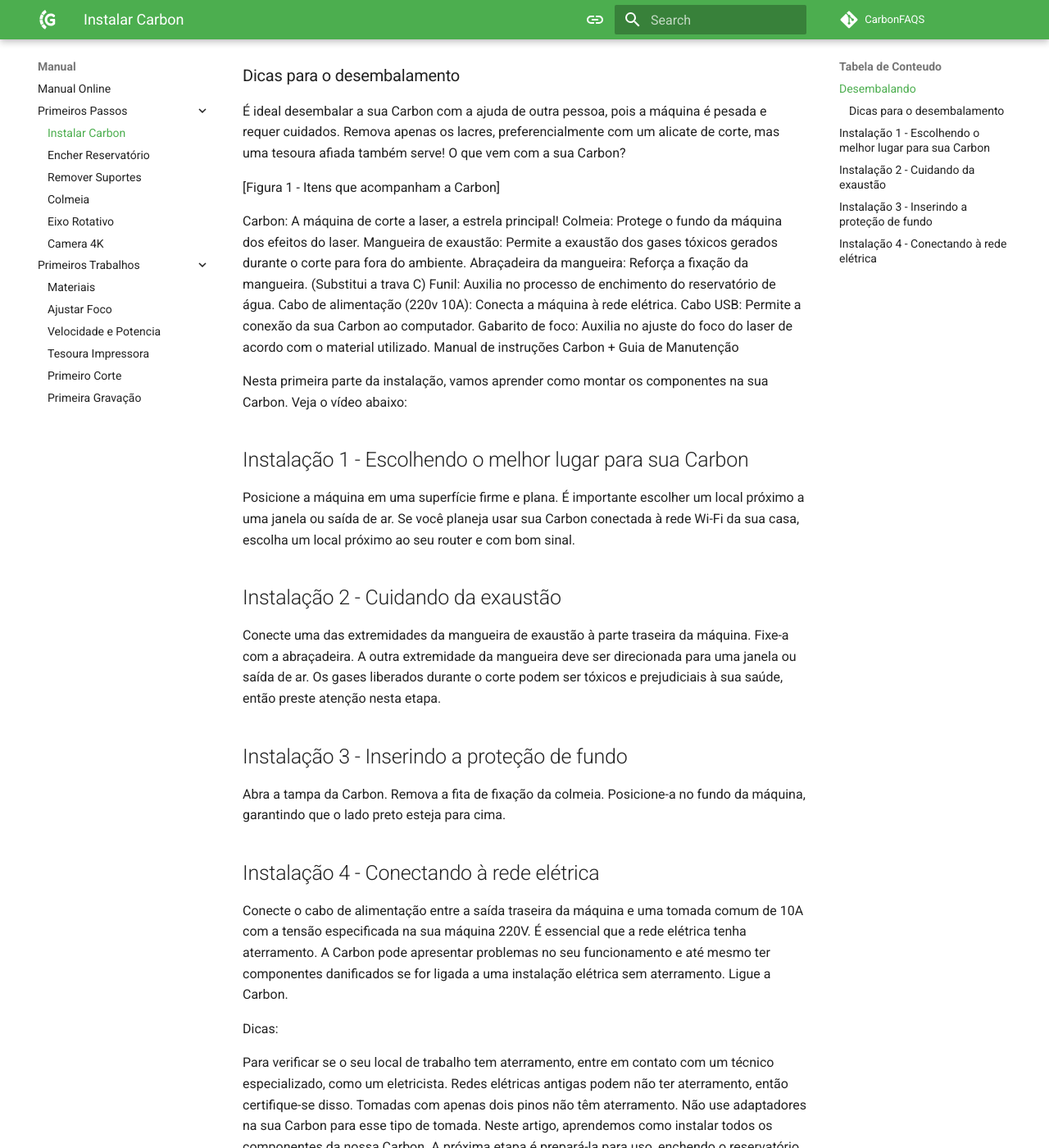
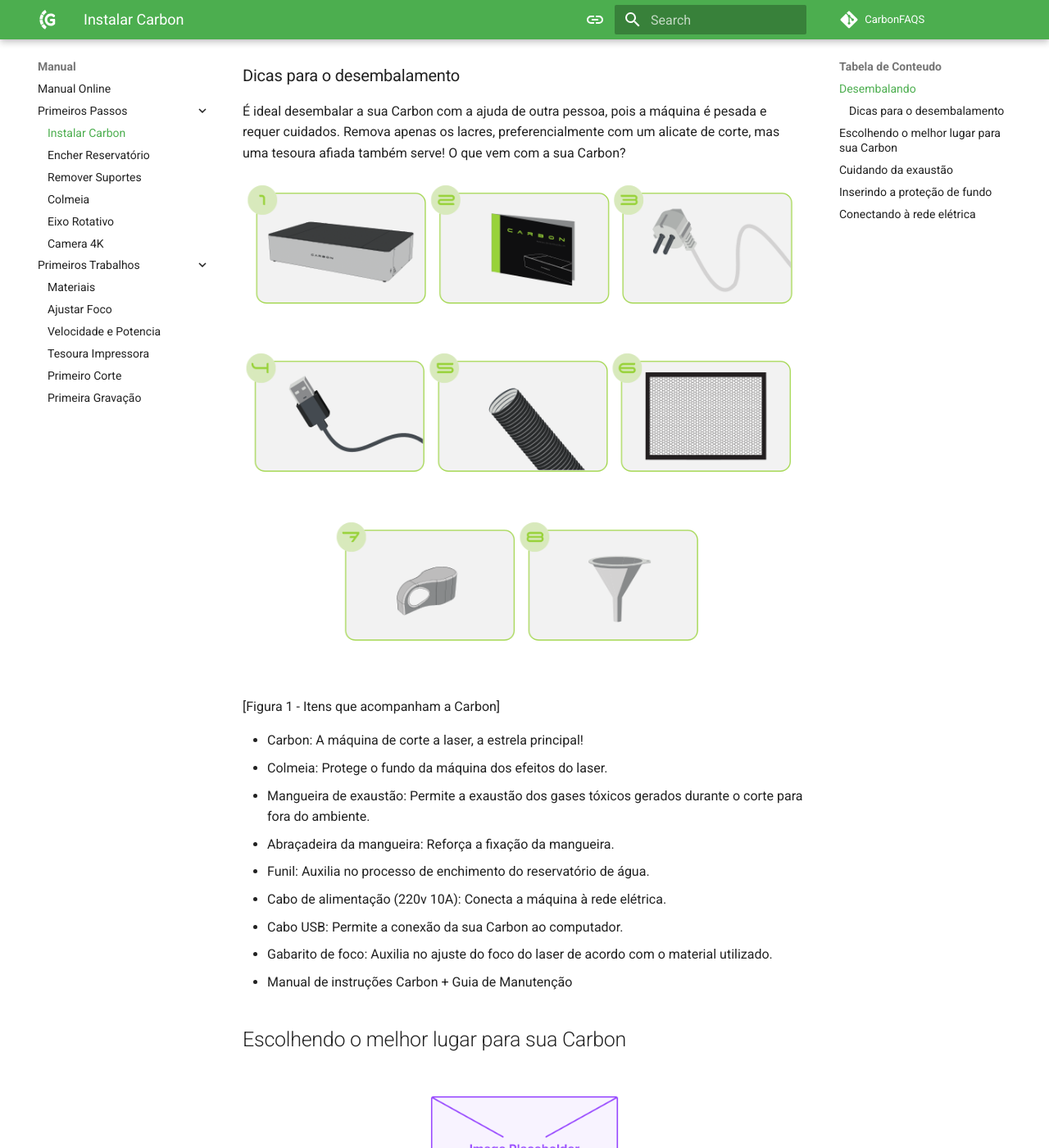
Before and after one commit to GadgetPlusKDB/Carbon-FAQS, an MkDocs documentation site: the page built from docs/manual/primeiros-passos/instalar-carbon.md, in a window 1280 px wide and 1400 px high, scrolled down 963 px. Shown: the whole window at 82% size. Built offline with MkDocs 1.6.1 and Material for MkDocs 9.7.7, drawn with Linux system fonts in a browser that asks for light colours; comment, search, counter and statistics services are not loaded; some of the changed text lies outside the part shown.

Commit message:
$Update Paginas Primeiros Passos

```diff
--- a/docs/manual/primeiros-passos/instalar-carbon.md
+++ b/docs/manual/primeiros-passos/instalar-carbon.md
@@ -27,44 +29,89 @@
 Remova apenas os lacres, preferencialmente com um alicate de corte, mas uma tesoura afiada também serve!
 O que vem com a sua Carbon?
 
+<figure markdown="span">
+
+  ![FrenteMaq](../images/ImgManual_04.png){ width="750" }
+  <figcaption></figcaption>
+
+  ![FrenteMaq](../images/ImgManual_05.png){ width="750" }
+  <figcaption></figcaption>
+
+  ![FrenteMaq](../images/ImgManual_06.png){ width="750" }
+  <figcaption></figcaption>
+
+</figure>
+
 [Figura 1 - Itens que acompanham a Carbon]
 
-Carbon: A máquina de corte a laser, a estrela principal!
-Colmeia: Protege o fundo da máquina dos efeitos do laser.
-Mangueira de exaustão: Permite a exaustão dos gases tóxicos gerados durante o corte para fora do ambiente.
-Abraçadeira da mangueira: Reforça a fixação da mangueira. (Substitui a trava C)
-Funil: Auxilia no processo de enchimento do reservatório de água.
-Cabo de alimentação (220v 10A): Conecta a máquina à rede elétrica.
-Cabo USB: Permite a conexão da sua Carbon ao computador.
-Gabarito de foco: Auxilia no ajuste do foco do laser de acordo com o material utilizado.
-Manual de instruções Carbon + Guia de Manutenção
+* Carbon: A máquina de corte a laser, a estrela principal!
+* Colmeia: Protege o fundo da máquina dos efeitos do laser.
+* Mangueira de exaustão: Permite a exaustão dos gases tóxicos gerados durante o corte para fora do ambiente.
+* Abraçadeira da mangueira: Reforça a fixação da mangueira.
+* Funil: Auxilia no processo de enchimento do reservatório de água.
+* Cabo de alimentação (220v 10A): Conecta a máquina à rede elétrica.
+* Cabo USB: Permite a conexão da sua Carbon ao computador.
+* Gabarito de foco: Auxilia no ajuste do foco do laser de acordo com o material utilizado.
+* Manual de instruções Carbon + Guia de Manutenção
 
-Nesta primeira parte da instalação, vamos aprender como montar os componentes na sua Carbon. Veja o vídeo abaixo:
 
-## Instalação 1 - Escolhendo o melhor lugar para sua Carbon
+## Escolhendo o melhor lugar para sua Carbon
 
-Posicione a máquina em uma superfície firme e plana.
-É importante escolher um local próximo a uma janela ou saída de ar.
-Se você planeja usar sua Carbon conectada à rede Wi-Fi da sua casa, escolha um local próximo ao seu router e com bom sinal.
+<figure markdown="span">
 
-## Instalação 2 - Cuidando da exaustão
+  ![FrenteMaq](../images/image-placeholder.png){ width="400" }
+  <figcaption></figcaption>
 
-Conecte uma das extremidades da mangueira de exaustão à parte traseira da máquina.
-Fixe-a com a abraçadeira.
-A outra extremidade da mangueira deve ser direcionada para uma janela ou saída de ar.
-Os gases liberados durante o corte podem ser tóxicos e prejudiciais à sua saúde, então preste atenção nesta etapa.
+</figure>
 
-## Instalação 3 - Inserindo a proteção de fundo
+* Posicione a máquina em uma superfície firme e plana.
+* É importante escolher um local próximo a uma janela ou saída de ar.
+* Se você planeja usar sua Carbon conectada à rede Wi-Fi da sua casa, escolha um local próximo ao seu router e com bom sinal.
 
-Abra a tampa da Carbon.
-Remova a fita de fixação da colmeia.
-Posicione-a no fundo da máquina, garantindo que o lado preto esteja para cima.
+## Cuidando da exaustão
 
-## Instalação 4 - Conectando à rede elétrica
+<figure markdown="span">
 
-Conecte o cabo de alimentação entre a saída traseira da máquina e uma tomada comum de 10A com a tensão especificada na sua máquina 220V.
-É essencial que a rede elétrica tenha aterramento. A Carbon pode apresentar problemas no seu funcionamento e até mesmo ter componentes danificados se for ligada a uma instalação elétrica sem aterramento.
-Ligue a Carbon.
+  ![FrenteMaq](../images/image-placeholder.png){ width="400" }
+  <figcaption></figcaption>
+
+</figure>
+
+* Conecte uma das extremidades da mangueira de exaustão à parte traseira da máquina.
+* Fixe-a com a abraçadeira.
+* A outra extremidade da mangueira deve ser direcionada para uma janela ou saída de ar.
+* Os gases liberados durante o corte podem ser tóxicos e prejudiciais à sua saúde, então preste atenção nesta etapa.
+
+## Inserindo a proteção de fundo
+
+<figure markdown="span">
+
+  ![FrenteMaq](../images/image-placeholder.png){ width="400" }
+  <figcaption></figcaption>
+
+</figure>
+
+* Abra a tampa da Carbon.
+* Remova a fita de fixação da colmeia.
+* Posicione-a no fundo da máquina, garantindo que o lado preto esteja para cima. Pode ver informação mais detalhada [aqui].
+
+[aqui]: https://gadgetpluskdb.github.io/Carbon-FAQS/manual/primeiros-passos/colmeia/
+
+## Conectando à rede elétrica
+
+<figure markdown="span">
+
+  ![FrenteMaq](../images/image-placeholder.png){ width="400" }
+  <figcaption></figcaption>
+
+</figure>
+
+* Conecte o cabo de alimentação entre a saída traseira da máquina e uma tomada comum de 10A com a tensão especificada na sua máquina 220V.
+* É essencial que a rede elétrica tenha aterramento. A Carbon pode apresentar problemas no seu funcionamento e até mesmo ter componentes danificados se for ligada a uma instalação elétrica sem aterramento. Consulte mais informações sobre aterramento [aqui].
+
+[aqui]: https://gadgetpluskdb.github.io/Carbon-FAQS/seguran%C3%A7a/aterramento-tomadas/
+
+* Ligue a Carbon.
 
 Dicas:
 
--- a/docs/transferencias/index.md
+++ b/docs/transferencias/index.md
@@ -1,4 +1,4 @@
-# Pagina de Downloads
+# Transferências
 
 ## Software
 
```
Also changed, not shown: other parts of docs/manual/primeiros-passos/instalar-carbon.md (+4 -0 lines), docs/manual/index.md (+2 -3 lines), docs/manual/images/ImgManual_04.png (added), docs/manual/images/ImgManual_05.png (added), docs/manual/images/ImgManual_06.png (added), docs/manual/images/image-placeholder.png (added).
